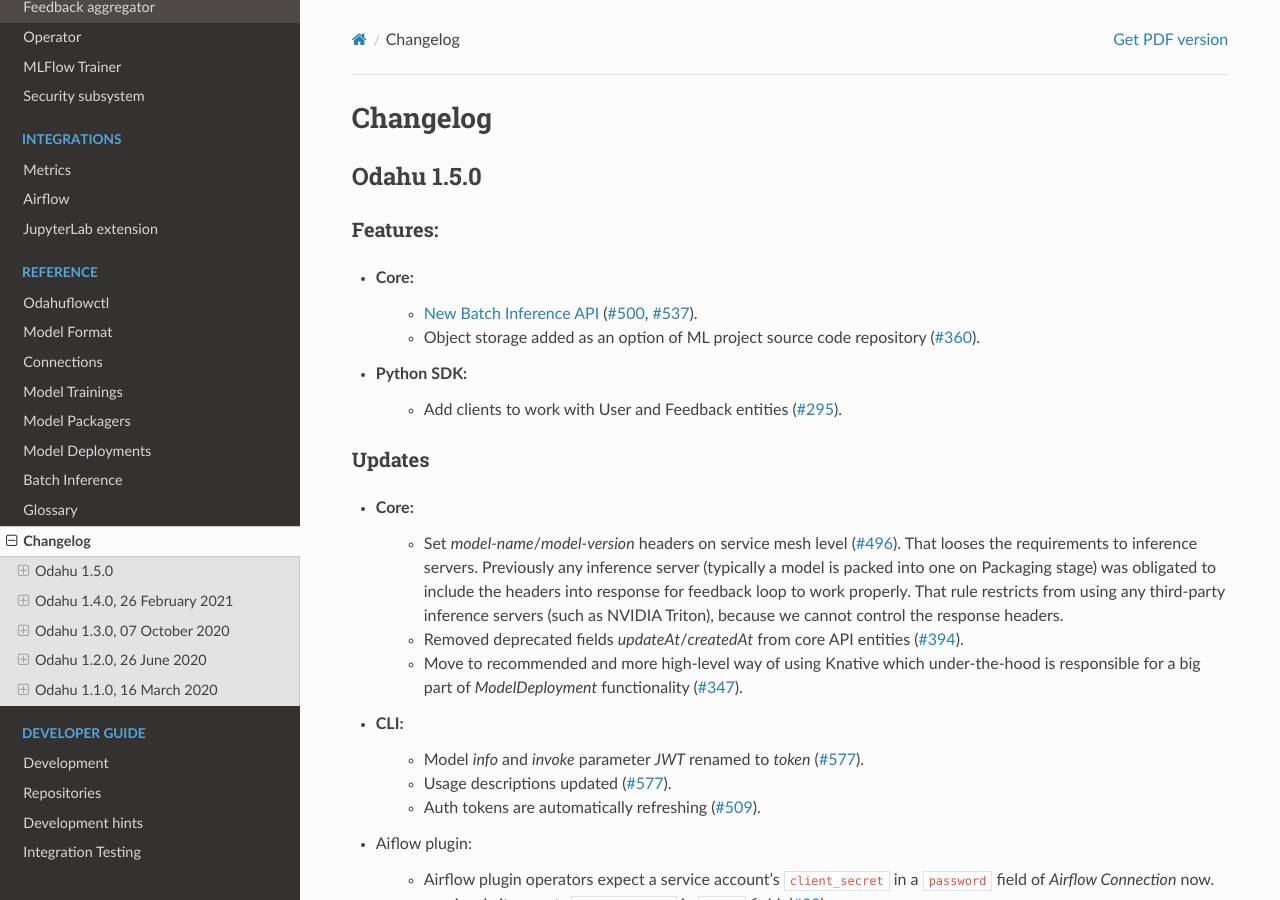
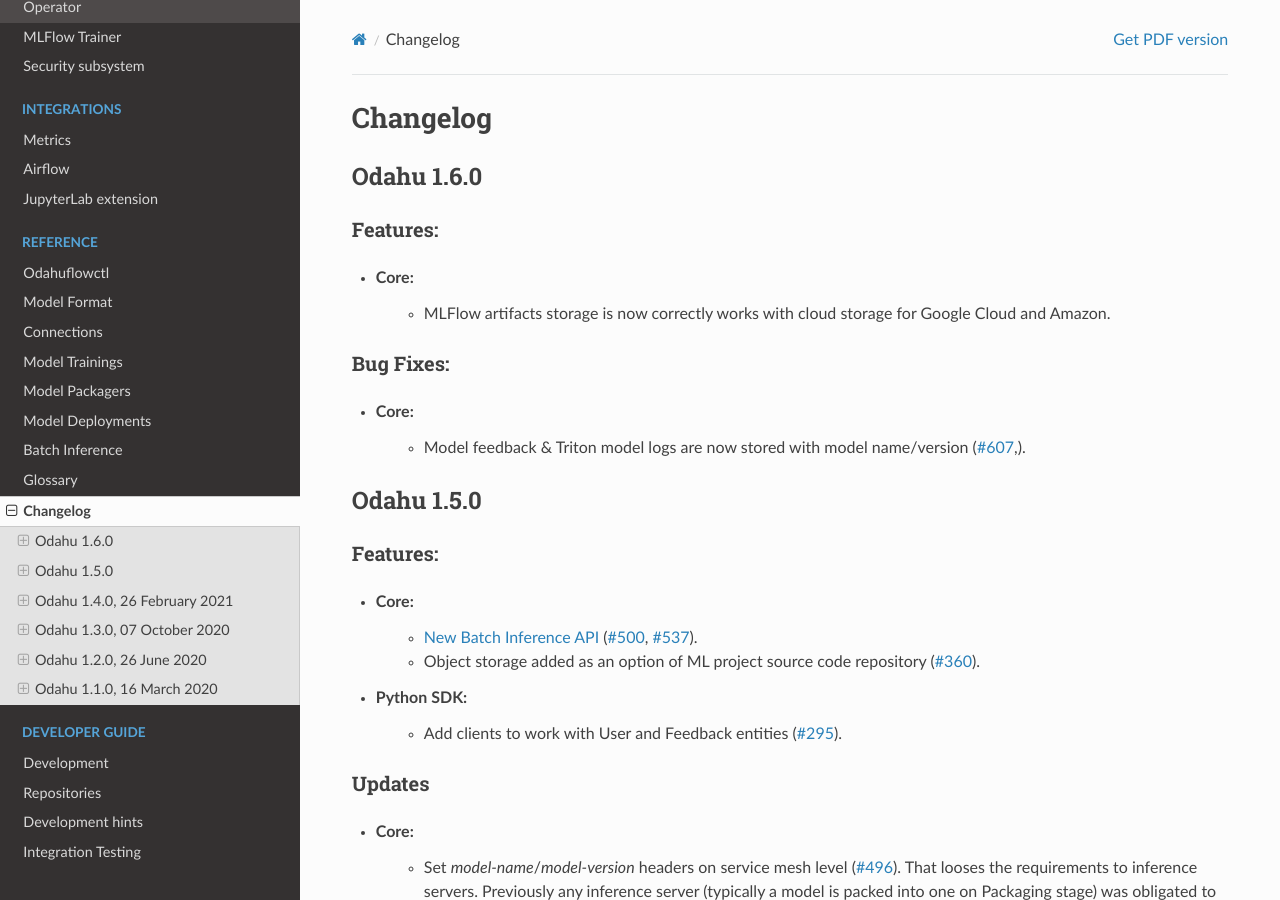
Before and after one commit to odahu/odahu-docs, a Sphinx documentation site: the page built from source/ref_changelog.rst, in a window 1280 px wide and 900 px high. Built offline with Sphinx 7.4.7 and the Read the Docs theme 2.0.0, drawn with Linux system fonts in a browser that asks for light colours; formulas are drawn with MathJax 3.

Commit message:
1.6.0 changelog (#118)
* 1.6.0 changelog

* Update source/ref_changelog.rst

Co-authored-by: Bohdan Pylypenko <49116723+BPylypenko@users.noreply.github.com>
Co-authored-by: Dmitriy Karbyshev <-z>
Co-authored-by: Bohdan Pylypenko <49116723+BPylypenko@users.noreply.github.com>

```diff
--- a/source/ref_changelog.rst
+++ b/source/ref_changelog.rst
@@ -1,5 +1,19 @@
 Changelog
 =========
+
+Odahu 1.6.0
+--------------------------
+Features:
+""""""""""""
+
+- Core:
+    * MLFlow artifacts storage is now correctly works with cloud storage for Google Cloud and Amazon.
+
+Bug Fixes:
+""""""""""""
+
+- Core:
+    * Model feedback & Triton model logs are now stored with model name/version (`#607 <https://github.com/odahu/odahu-flow/issues/607>`_,).
 
 Odahu 1.5.0
 --------------------------
```
